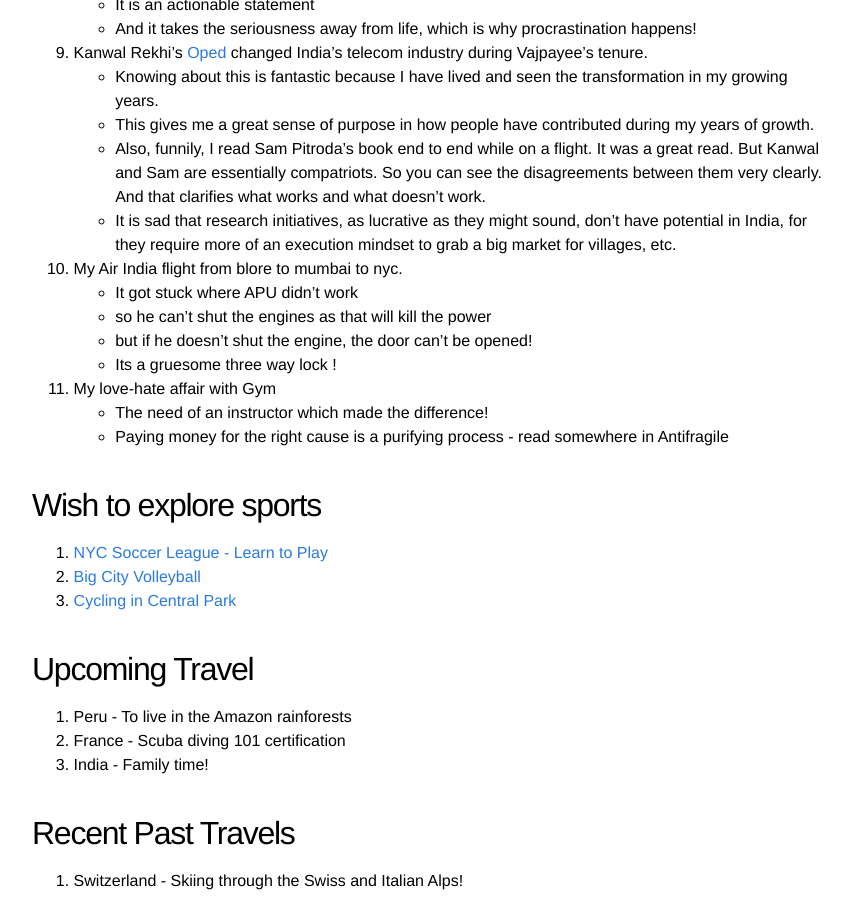
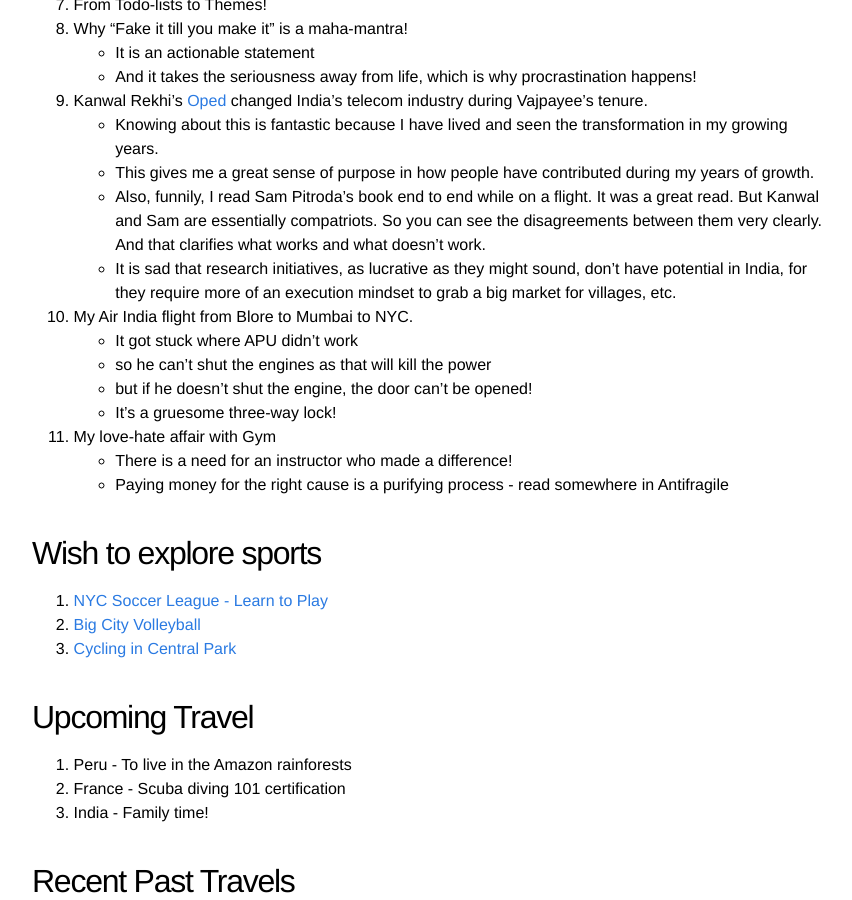
Before and after one commit to kislayabhi/kislayabhi.github.io, a Jekyll site: the page built from _posts/2024-7-23-My-personal-playlist.md, in a window 1280 px wide and 900 px high, scrolled down 3912 px. Shown: the whole window, without its empty margins (208-1060 px from the left). Built offline with Jekyll 4.4.1, drawn with Linux system fonts in a browser that asks for light colours; comment, search, counter and statistics services are not loaded; part of the change alters nothing that is shown; some of the changed text lies outside the part shown.

Commit message:
Update 2024-7-23-My-personal-playlist.md

```diff
--- a/_posts/2024-7-23-My-personal-playlist.md
+++ b/_posts/2024-7-23-My-personal-playlist.md
@@ -19,17 +19,19 @@ I only recently realized that there are certain things in the world that I etern
 4. [Haider](https://www.imdb.com/title/tt3390572/)
 
 ## Songs that vibe naturally with me
-1. [Little Dark Age](https://music.youtube.com/watch?v=ETEg-SB01QY&si=m2pNNlSB0dmkBMG4)
-2. [Pt. Kumar Gandharva](https://en.wikipedia.org/wiki/Kumar_Gandharva)
-   - [Nain Ghat Ghat Tan Ek Ghari](https://music.youtube.com/watch?v=AUFzPlBasio&si=Il5JnXQg8sMJMvaw)
-   - [Jhini Re Jhini](https://youtu.be/nkPftO3O730)
-3. [Haider](https://www.imdb.com/title/tt3390572/)
-   - [So Jao](https://youtu.be/H-km32aDmxY)
-   - [Gulon Mein Rang Bhare](https://www.youtube.com/watch?v=KNQ7ElKRtAs&pp=ygUMaGFpZGVyIHNvbmdz)
-   - [Bismil](https://youtu.be/p6ZxI5_A69M)
-4. Guitar Instrumentals
-   - [Joe Satriani - Made of Tears](https://www.youtube.com/watch?v=M4lsB-B1O7U)
-   - [Steve Vai - Incredible "Whispering a Prayer"](https://youtu.be/ZWRySOtRuiQ?si=wnKGqIBc12moHIzF)
+*  [Little Dark Age](https://music.youtube.com/watch?v=ETEg-SB01QY&si=m2pNNlSB0dmkBMG4)
+*  [Pt. Kumar Gandharva](https://en.wikipedia.org/wiki/Kumar_Gandharva)
+      - [Nain Ghat Ghat Tan Ek Ghari](https://music.youtube.com/watch?v=AUFzPlBasio&si=Il5JnXQg8sMJMvaw)
+      - [Jhini Re Jhini](https://youtu.be/nkPftO3O730)
+*  Lucky Ali
+      - [Jaane Kya Dhoondta Hai Ye Mera DiL](https://www.youtube.com/watch?v=EHOjy4N2lJo&pp=ygUjSmFhbmUgS3lhIERob29uZHRhIEhhaSBZZSBNZXJhIERpbCA%3D)
+*  [Haider](https://www.imdb.com/title/tt3390572/)
+      - [So Jao](https://youtu.be/H-km32aDmxY)
+      - [Gulon Mein Rang Bhare](https://www.youtube.com/watch?v=KNQ7ElKRtAs&pp=ygUMaGFpZGVyIHNvbmdz)
+      - [Bismil](https://youtu.be/p6ZxI5_A69M)
+*  Guitar Instrumentals
+      - [Joe Satriani - Made of Tears](https://www.youtube.com/watch?v=M4lsB-B1O7U)
+      - [Steve Vai - Incredible "Whispering a Prayer"](https://youtu.be/ZWRySOtRuiQ?si=wnKGqIBc12moHIzF)
 
 ## Music mixes
 1. [Old songs, but it's Lofi Remix](https://youtu.be/BrnDlRmW5hs?si=2jecTT1rNKj3_gPy)
@@ -132,13 +134,13 @@ I only recently realized that there are certain things in the world that I etern
    - Also, funnily, I read Sam Pitroda's book end to end while on a flight. It was a great read. But Kanwal and Sam are essentially compatriots. So you can see the disagreements between them very clearly. And that clarifies what works and what doesn't work.
    - It is sad that research initiatives, as lucrative as they might sound, don't have potential in India, for they require more of an execution mindset to grab a big market for villages, etc.
 
-10. My Air India flight from blore to mumbai to nyc.
+10. My Air India flight from Blore to Mumbai to NYC.
     - It got stuck where APU didn't work
     - so he can't shut the engines as that will kill the power
     - but if he doesn't shut the engine, the door can't be opened!
-    - Its a gruesome three way lock !
+    - It's a gruesome three-way lock!
 11. My love-hate affair with Gym
-    - The need of an instructor which made the difference!
+    - There is a need for an instructor who made a difference!
     - Paying money for the right cause is a purifying process - read somewhere in Antifragile
 
 
```
